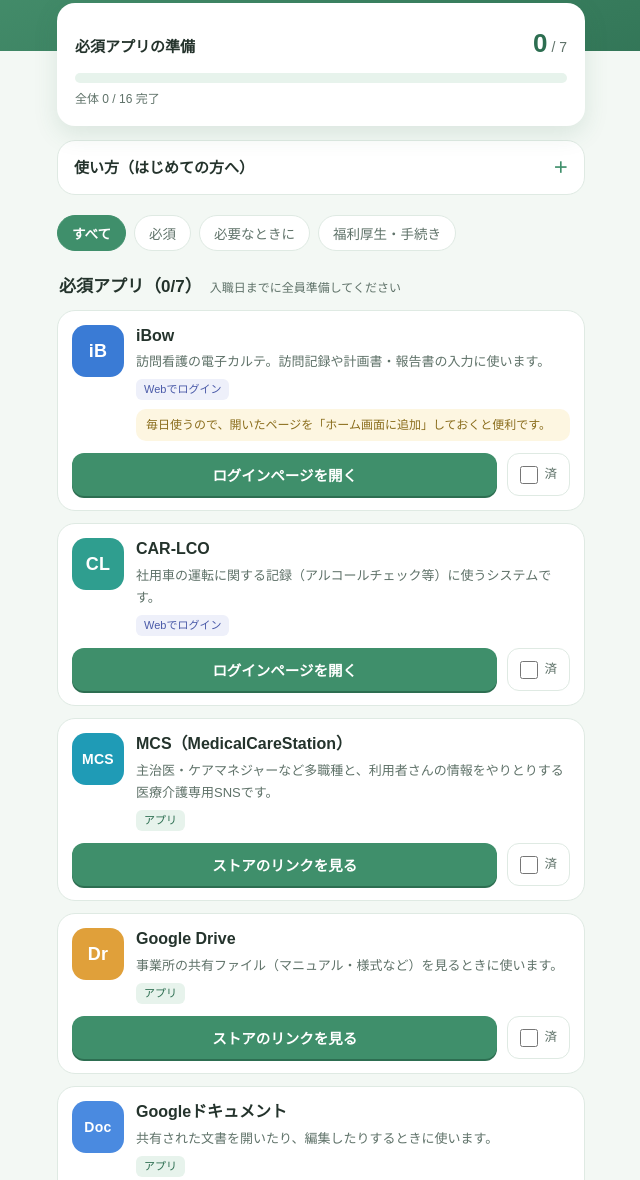
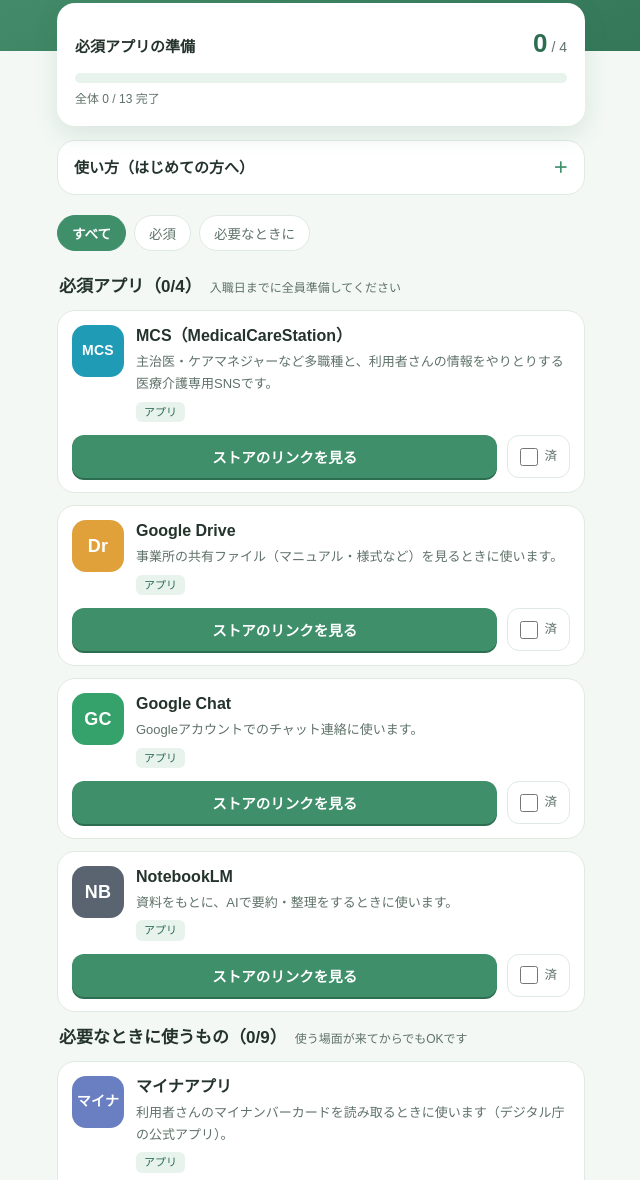
Before and after one commit to yamauchis-cpu/daisy-app-setup, a plain HTML site: page index.html in a window 1280 px wide. Shown: the part 230-1410 px from the top of the page, without its empty margins (319-959 px from the left). Drawn offline with Linux system fonts and the light colour scheme; a web font is replaced by a local one.

Commit message:
Update footer message and app descriptions

```diff
--- a/index.html
+++ b/index.html
@@ -176,7 +176,7 @@
   <footer>
     <div class="help">
       <b>困ったときは</b><br>
-      インストールやログインがうまくいかないときは、管理者または事務員に声をかけてください。IDやパスワードは別途お知らせします。
+      インストールがうまくいかないときは、管理者または事務員に声をかけてください。IDやパスワードは別途お知らせします。
     </div>
     <div>訪問看護ステーション デイジー｜<span id="updated"></span> 更新</div>
     <button class="reset" id="reset" type="button">チェックをすべて外す</button>
@@ -197,7 +197,7 @@
 /* =========================================================
    ▼ 管理者が編集するのはここだけです ▼
    ・アプリの追加/削除 … APPS に1行（1ブロック）追加・削除
-   ・カテゴリの変更 … 各アプリの cat を "must" / "asneeded" / "benefit" に
+   ・カテゴリの変更 … 各アプリの cat を "must"（必須）/ "asneeded"（必要なときに）に
    ・説明文の変更 … desc を書き換え
    ========================================================= */
 
@@ -209,37 +209,35 @@
 const ANDROID_OPEN_MODE = "https";
 
 const CATEGORIES = [
-  { id:"must",     tab:"必須",           title:"必須アプリ",           note:"入職日までに全員準備してください" },
-  { id:"asneeded", tab:"必要なときに",   title:"必要なときに使うもの", note:"使う場面が来てからでもOKです" },
-  { id:"benefit",  tab:"福利厚生・手続き", title:"福利厚生・手続き",   note:"制度の利用や手続きのときに使います" }
+  { id:"must",     tab:"必須",         title:"必須アプリ",           note:"入職日までに全員準備してください" },
+  { id:"asneeded", tab:"必要なときに", title:"必要なときに使うもの", note:"使う場面が来てからでもOKです" }
 ];
 
 const APPS = [
   // ---- 必須 ----
-  { id:"ibow", name:"iBow", cat:"must", label:"iB", color:"#3a7bd5",
-    desc:"訪問看護の電子カルテ。訪問記録や計画書・報告書の入力に使います。",
-    web:"https://login.ibowservice.jp/",
-    note:"毎日使うので、開いたページを「ホーム画面に追加」しておくと便利です。" },
-  { id:"carlco", name:"CAR-LCO", cat:"must", label:"CL", color:"#2f9e8f",
-    desc:"社用車の運転に関する記録（アルコールチェック等）に使うシステムです。",
-    web:"https://www.car-lco.com/WebFront/U_01_Login" },
   { id:"mcs", name:"MCS（MedicalCareStation）", cat:"must", label:"MCS", color:"#1f9bb6",
     desc:"主治医・ケアマネジャーなど多職種と、利用者さんの情報をやりとりする医療介護専用SNSです。",
     ios:"https://apps.apple.com/jp/app/mcs-medicalcarestation/id1201622229", pkg:"jp.co.embrace.MedicalCareStation" },
   { id:"gdrive", name:"Google Drive", cat:"must", label:"Dr", color:"#e0a03a",
     desc:"事業所の共有ファイル（マニュアル・様式など）を見るときに使います。",
     ios:"https://apps.apple.com/app/id507874739", pkg:"com.google.android.apps.docs" },
-  { id:"gdocs", name:"Googleドキュメント", cat:"must", label:"Doc", color:"#4a8ae0",
-    desc:"共有された文書を開いたり、編集したりするときに使います。",
-    ios:"https://apps.apple.com/jp/app/google-%E3%83%89%E3%82%AD%E3%83%A5%E3%83%A1%E3%83%B3%E3%83%88/id842842640", pkg:"com.google.android.apps.docs.editors.docs" },
   { id:"gchat", name:"Google Chat", cat:"must", label:"GC", color:"#34a26a",
     desc:"Googleアカウントでのチャット連絡に使います。",
     ios:"https://apps.apple.com/jp/app/google-chat/id1163852619", pkg:"com.google.android.apps.dynamite" },
-  { id:"printutil", name:"Print Utility V3", cat:"must", label:"PU", color:"#4f7cac",
+  { id:"notebooklm", name:"NotebookLM", cat:"must", label:"NB", color:"#5a6470",
+    desc:"資料をもとに、AIで要約・整理をするときに使います。",
+    ios:"https://apps.apple.com/app/id6737527615", pkg:"com.google.android.apps.labs.language.tailwind" },
+
+  // ---- 必要なときに ----
+  { id:"myna", name:"マイナアプリ", cat:"asneeded", label:"マイナ", color:"#6a7fc1",
+    desc:"利用者さんのマイナンバーカードを読み取るときに使います（デジタル庁の公式アプリ）。",
+    ios:"https://apps.apple.com/app/id1476359069", pkg:"jp.go.cas.mpa" },
+  { id:"printutil", name:"Print Utility V3", cat:"asneeded", label:"PU", color:"#4f7cac",
     desc:"事業所の複合機（富士フイルム）へ、スマホから印刷するときに使います。",
     ios:"https://apps.apple.com/app/id1551923306", pkg:"com.fujifilm.fb.prt.PrintUtility" },
-
-  // ---- 必要なときに ----
+  { id:"gdocs", name:"Googleドキュメント", cat:"asneeded", label:"Doc", color:"#4a8ae0",
+    desc:"共有された文書を開いたり、編集したりするときに使います。",
+    ios:"https://apps.apple.com/jp/app/google-%E3%83%89%E3%82%AD%E3%83%A5%E3%83%A1%E3%83%B3%E3%83%88/id842842640", pkg:"com.google.android.apps.docs.editors.docs" },
   { id:"efax", name:"eFax", cat:"asneeded", label:"FAX", color:"#8b6bb8",
     desc:"事業所あてに届いたFAXをスマホで確認するときに使います。",
     ios:"https://apps.apple.com/app/id399922064", pkg:"com.j2.efax" },
@@ -249,9 +247,6 @@
   { id:"ilovepdf", name:"iLovePDF", cat:"asneeded", label:"PDF", color:"#d65a50",
     desc:"PDFの結合・分割・圧縮などに使います。",
     ios:"https://apps.apple.com/app/id1207332399", pkg:"com.ilovepdf.www" },
-  { id:"notebooklm", name:"NotebookLM", cat:"asneeded", label:"NB", color:"#5a6470",
-    desc:"資料をもとに、AIで要約・整理をするときに使います。",
-    ios:"https://apps.apple.com/app/id6737527615", pkg:"com.google.android.apps.labs.language.tailwind" },
   { id:"mybridge", name:"myBridge", cat:"asneeded", label:"名刺", color:"#2bb3a3",
     desc:"いただいた名刺をスマホで撮影して管理するアプリです。",
     ios:"https://apps.apple.com/jp/app/id1375392167", pkg:"com.linecorp.mybridge" },
@@ -260,15 +255,7 @@
     ios:"https://apps.apple.com/app/id443904275", pkg:"jp.naver.line.android" },
   { id:"chatwork", name:"Chatwork", cat:"asneeded", label:"CW", color:"#cf6a4c",
     desc:"Chatworkを使っている関係機関とやりとりする場合に使います。",
-    ios:"https://apps.apple.com/jp/app/chatwork/id463672966", pkg:"jp.ecstudio.chatworkandroid" },
-
-  // ---- 福利厚生・手続き ----
-  { id:"hagone", name:"はぐONE（資産形成支援システム）", cat:"benefit", label:"はぐ", color:"#e08a4f",
-    desc:"資産形成支援制度の内容確認や手続きに使います。",
-    ios:"https://apps.apple.com/jp/app/id6745810771", pkg:"li.yapp.app0415FF06" },
-  { id:"myna", name:"マイナアプリ", cat:"benefit", label:"マイナ", color:"#6a7fc1",
-    desc:"マイナンバーカードを使った手続きで使います（デジタル庁の公式アプリ）。",
-    ios:"https://apps.apple.com/app/id1476359069", pkg:"jp.go.cas.mpa" }
+    ios:"https://apps.apple.com/jp/app/chatwork/id463672966", pkg:"jp.ecstudio.chatworkandroid" }
 ];
 
 /* ▲ 編集はここまで ▲ ======================================= */
```
